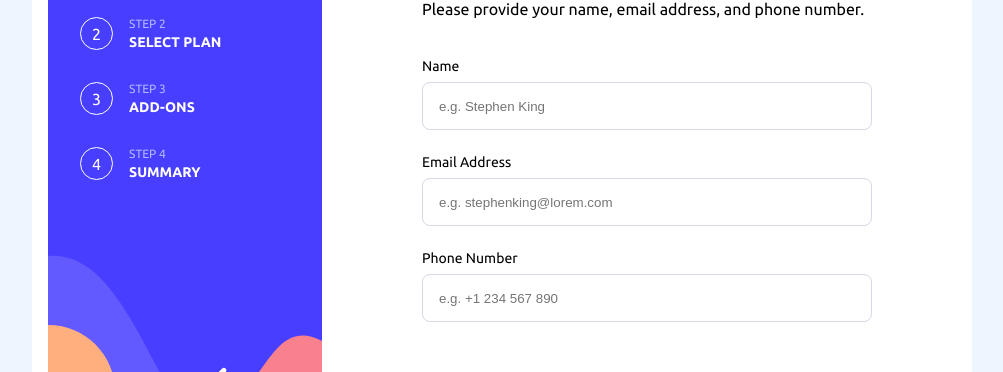
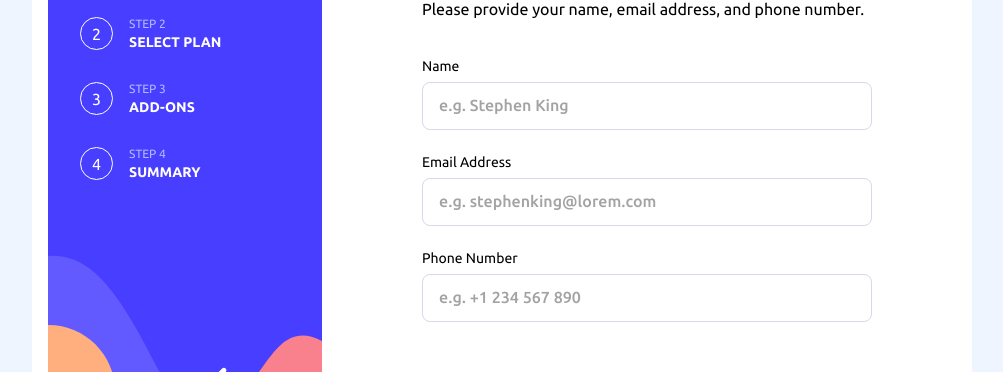
Before and after one commit to Paul-Blankson/lorem-gaming-ngrx, an Angular app: page /sign-up/your-info in a window 1280 px wide. Shown: the part 204-576 px from the top of the page, without its empty margins (138-1141 px from the left). Built offline with nearby package versions, Linux system fonts and the light colour scheme.

Commit message:
refactor: added styles for input field placeholder

```diff
--- a/src/app/components/your-info/your-info.component.css
+++ b/src/app/components/your-info/your-info.component.css
@@ -56,21 +56,6 @@
   position: relative;
 }
 
-.yourInfo__form-group.error input {
-  border: 1px solid #EE374A;
-}
-
-.error-message {
-  position: absolute;
-  top: 0;
-  right: 0;
-  font-family: Ubuntu;
-  font-size: 14px;
-  font-weight: 700;
-  line-height: 16.09px;
-  text-align: right;
-  color: #EE374A;
-}
 
 .yourInfo__form-group label {
   font-family: Ubuntu;
@@ -87,6 +72,31 @@
   border-radius: 0.5rem;
   border: 1px solid #D6D9E6;
   transition: border-color 0.3s ease;
+}
+
+.yourInfo__form-group.error input {
+  border: 1px solid #EE374A;
+}
+
+.yourInfo__form-group input::placeholder {
+  font-family: Ubuntu;
+  font-size: 1rem;
+  font-weight: 500;
+  line-height: 1.5625rem;
+  text-align: left;
+  color: #A3A3A3;
+}
+
+.error-message {
+  position: absolute;
+  top: 0;
+  right: 0;
+  font-family: Ubuntu;
+  font-size: 14px;
+  font-weight: 700;
+  line-height: 16.09px;
+  text-align: right;
+  color: #EE374A;
 }
 
 .yourInfo__form-group input:focus {
```
